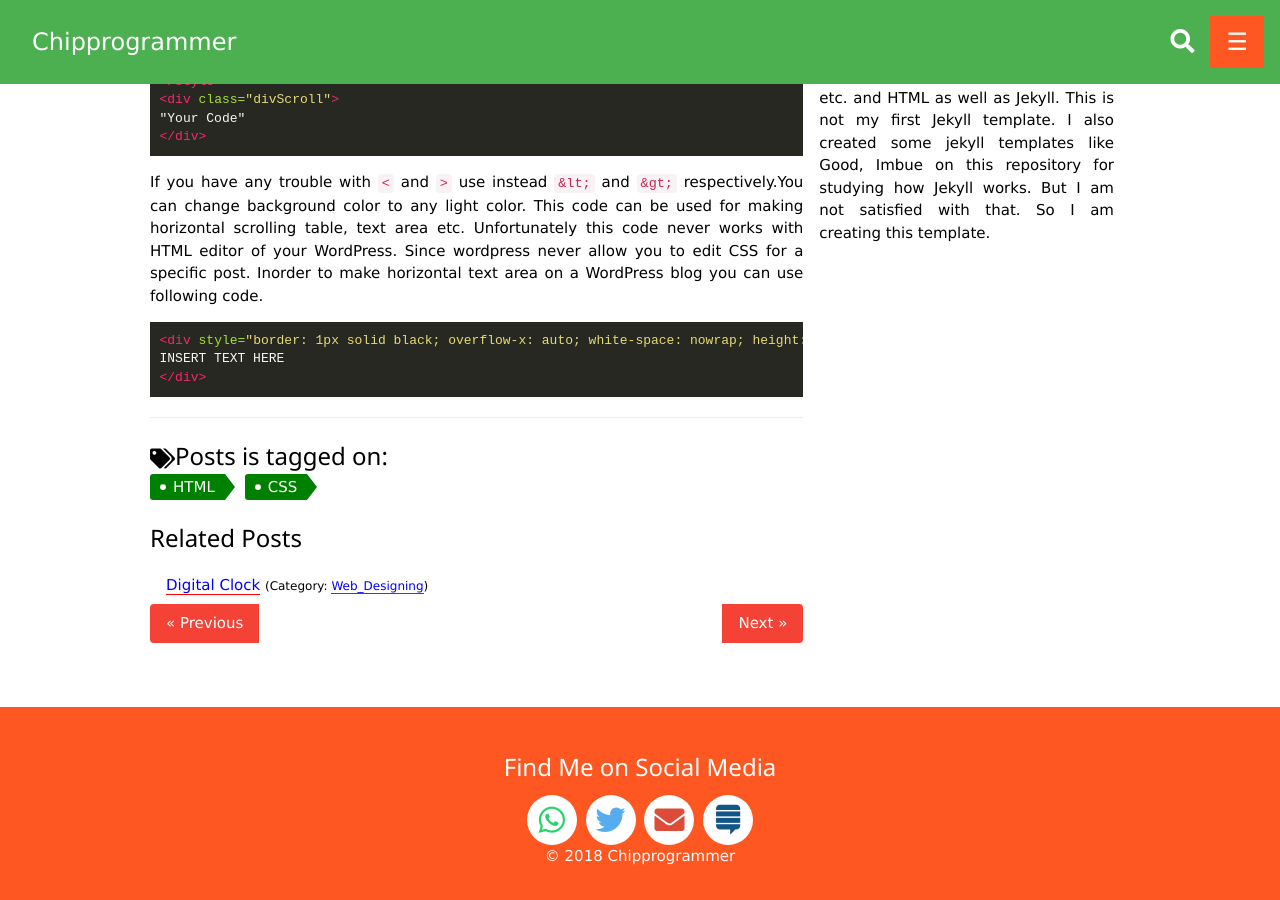
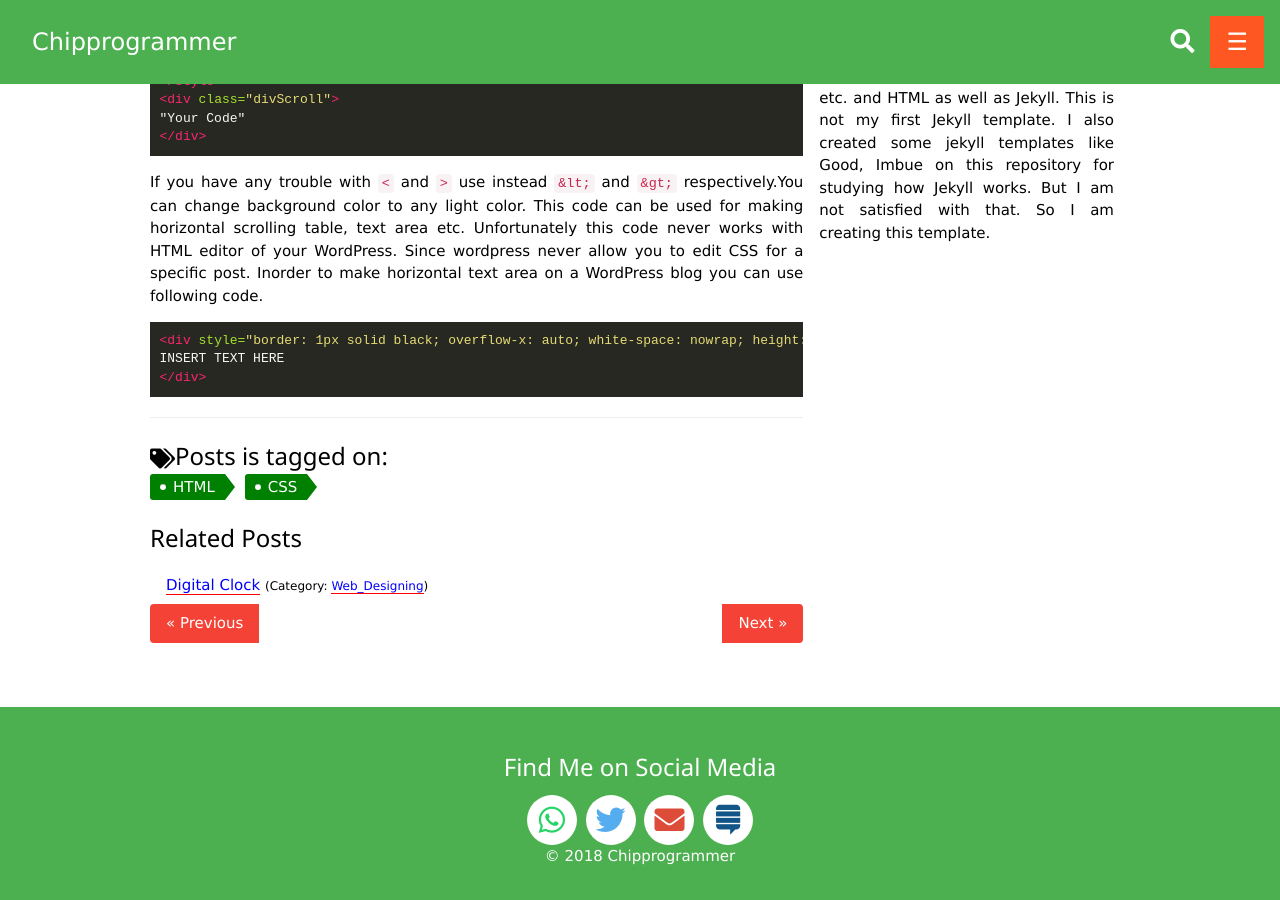
Before and after one commit to techiworld/techiworld.github.io, a Jekyll site: the page built from _posts/2017-06-17-horizontal-scroll-box.md, in a window 1280 px wide and 900 px high, scrolled down 856 px. Built offline with Jekyll 4.4.1, drawn with Linux system fonts in a browser that asks for light colours; comment, search, counter and statistics services are not loaded.

Commit message:
Update footer.html

```diff
--- a/_includes/footer.html
+++ b/_includes/footer.html
@@ -25,7 +25,7 @@
  </style>
 
 <!-- Footer -->
-  <footer class="w3-container w3-padding-32 w3-deep-orange">
+  <footer class="w3-container w3-padding-32 w3-{{ page.color | default: 'deep-orange' }}">
       <h3 class="w3-center"> Find Me on Social Media</h3>
     <div class="social w3-center">
       {% for x in site.data.social %}
```
